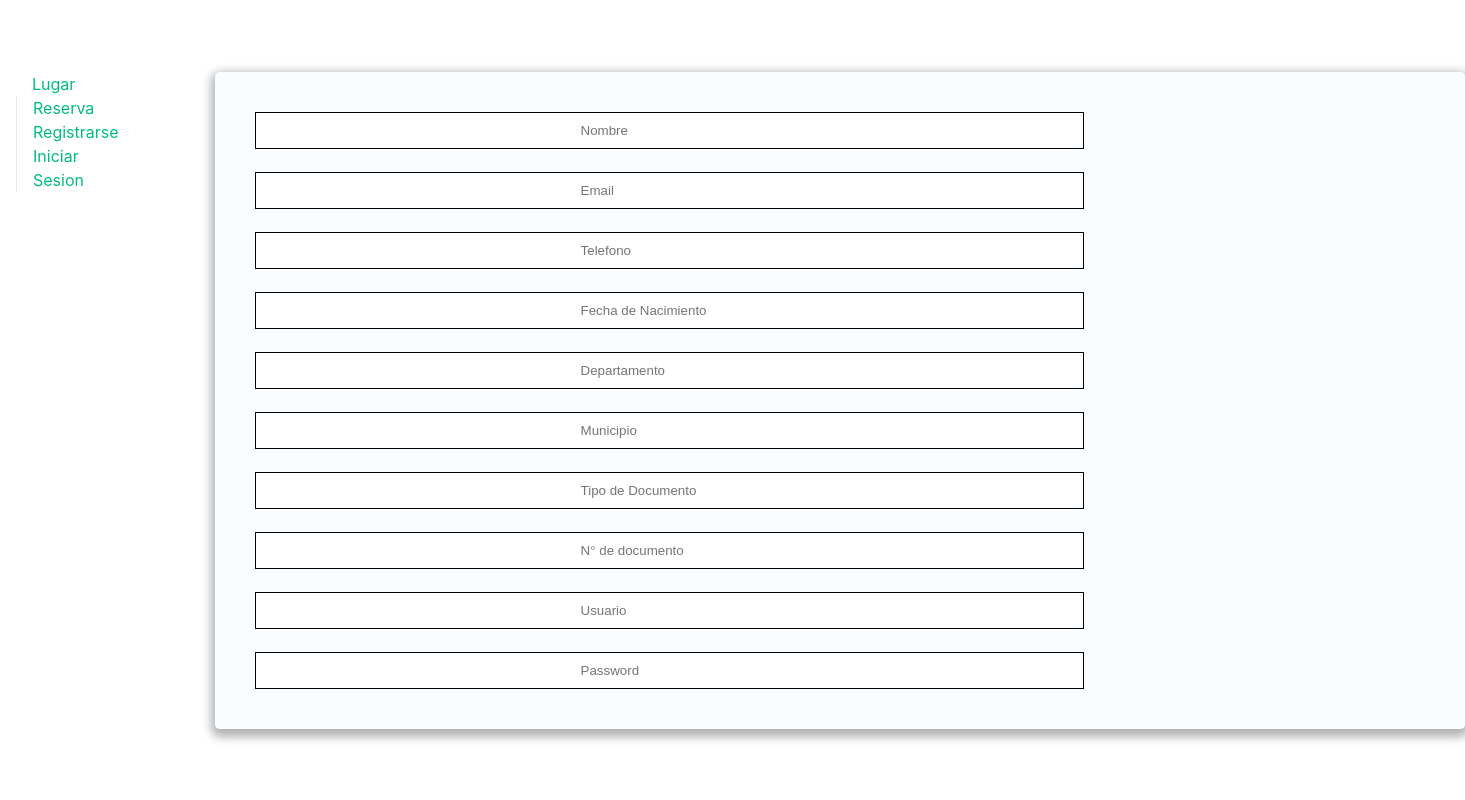
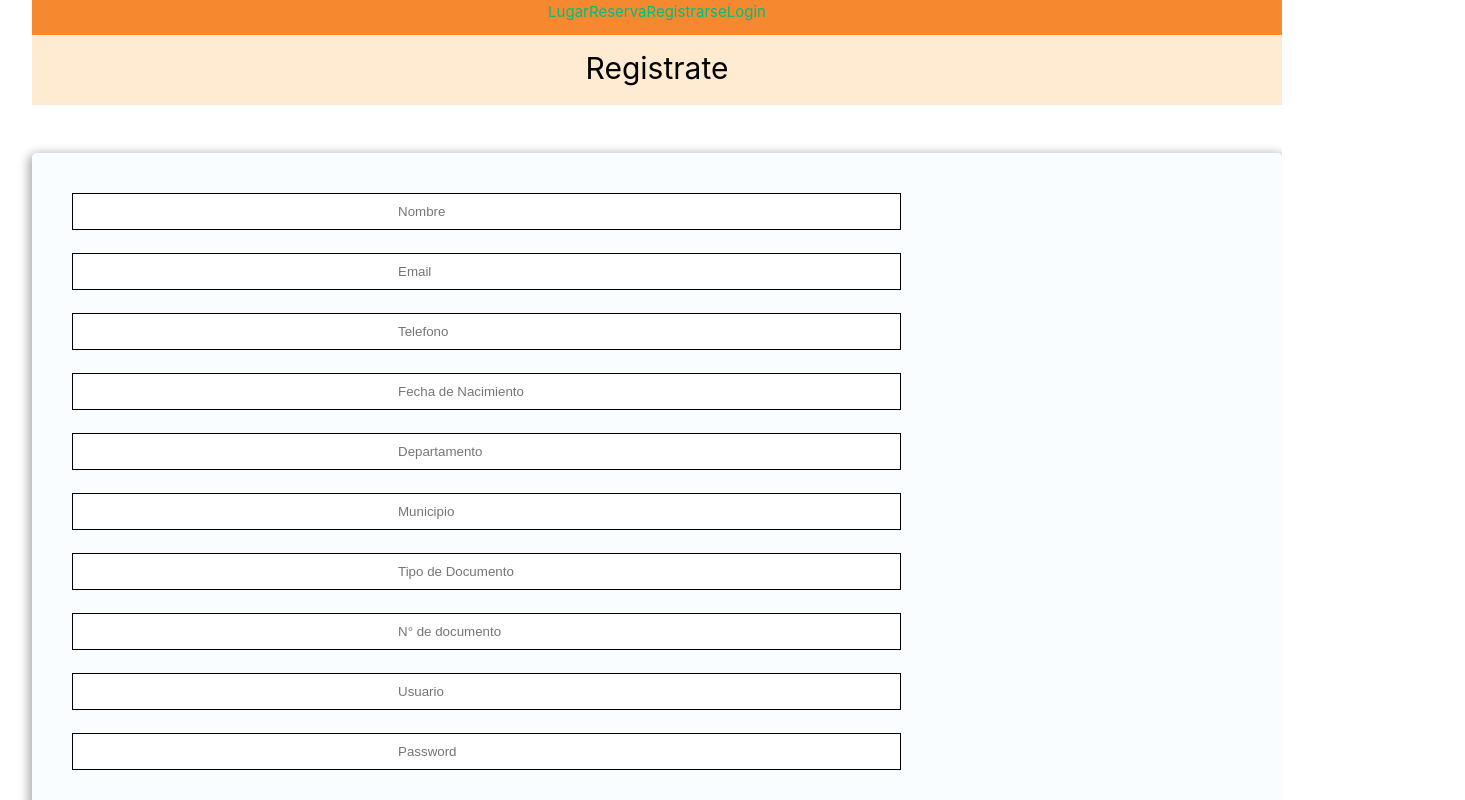
Before and after one commit to l1zz3th/Airbnb_vistas, a Vue app: page /user in a window 1280 px wide. Shown: the top 800 px of the page, 1465 px wide, since content can reach past the window. Built offline with nearby package versions, Linux system fonts and the light colour scheme.

Commit message:
confirmar

```diff
--- a/src/App.vue
+++ b/src/App.vue
@@ -1,59 +1,33 @@
 <script setup>
-import { RouterLink, RouterView } from 'vue-router'
+import { RouterLink, RouterView } from "vue-router";
 </script>
 
 <template>
   <header>
-      <nav>
-        <RouterLink to="/lugar">Lugar</RouterLink>
-        <RouterLink to="/reserva">Reserva</RouterLink>
-        <RouterLink to="/user">Registrarse</RouterLink>
-        <RouterLink to="/">Iniciar Sesion</RouterLink>
-      </nav>
+    <nav>
+    <RouterLink to="/lugar">Lugar</RouterLink>
+    <RouterLink to="/reserva">Reserva</RouterLink>
+    <RouterLink to="/user">Registrarse</RouterLink>
+    <RouterLink to="/">Login</RouterLink>
+  </nav>
   </header>
+
+  <div class="wrapper">
+  </div>
 
   <RouterView />
 </template>
 
 <style scoped>
-header {
-  line-height: 1.5;
-  max-height: 200px;
-  max-width: 400px;
-  background-color: white;
+body{
+  background-color: aliceblue;
 }
 
-nav {
-  width: 100%;
-  font-size: 12px;
+header{
+  background-color: #f68930;
   text-align: center;
-  margin-top: 2rem;
+  height: 35px;
+  width: 1250px;
 }
 
-
-nav a {
-  display: inline-block;
-  padding: 0 1rem;
-  border-left: 1px solid var(--color-border);
-}
-
-nav a:first-of-type {
-  border: 0;
-}
-
-@media (min-width: 1024px) {
-  header {
-    display: flex;
-    place-items: center;
-    padding-right: calc(var(--section-gap) / 2);
-  }
-
-  nav {
-    text-align: left;
-    margin-left: -1rem;
-    font-size: 1rem;
-    padding: 1rem 0;
-    margin-top: 1rem;
-  }
-}
 </style>
--- a/src/components/Login.vue
+++ b/src/components/Login.vue
@@ -2,10 +2,13 @@
 </script>
 
 <template>
+  <h1 class="title">Inicia Sesion</h1>
+
   <div class="contenedor">
-    <h1 class="title">Inicia Sesion</h1>
 
-    <img alt="Fondo" class="img-fondo" src="@/assets/images/fondo.jpg" />
+    <p>
+      <img alt="Fondo" class="img-fondo" src="@/assets/images/fondo.jpg" />
+    </p>
     <Content>
       <div>
         <form action class="form">
@@ -46,10 +49,10 @@
   width: 900px;
   height: 3rem auto;
   align-content: center;
+  display: flex;
+}
+.Content {
   display: block;
-}
-.content {
-  display: flex;
   align-items: center;
   height: 100vh;
   margin: 0 auto;
@@ -60,7 +63,7 @@
 h1 {
   text-align: center;
   color: black;
-  width: auto;
+  width: 900px;
   height: 70px;
   padding: 8px 8px 8px 8px;
   background: #ffebd2;
@@ -72,19 +75,20 @@ h1 {
 .img-fondo {
   background-position: center center;
   background-size: cover;
-  height: auto;
-  width: auto;
+  height: 650px;
+  width: 450px;
   flex: 0 0 calc(60%);
   position: relative;
 }
 
 .form {
-  background-position: center center;
+  background-position: right right;
   margin: 3rem auto;
   display: flex;
   flex-direction: column;
   justify-content: center;
-  width: 400px;
+  width: 350px;
+  height: 450px;
   min-width: auto;
   max-width: auto;
   background: rgba(250, 253, 255, 0.9);
--- a/src/components/Lugar.vue
+++ b/src/components/Lugar.vue
@@ -3,15 +3,6 @@
 </script>
 
 <template>
-<!-- Inicio de Navbar -->
-<nav class="navbar navbar-dark bg-dark">
-  <!-- Navbar content -->
-  <a class="navbar-brand" href="#">Navbar</a>
-  <button class="navbar-toggler" type="button" data-toggle="collapse" data-target="#navbarSupportedContent" aria-controls="navbarSupportedContent" aria-expanded="false" aria-label="Toggle navigation">
-    <span class="navbar-toggler-icon"></span>
-  </button>
-
-</nav>
 
   <!-- Contenedor 1, abarca el buscador -->
   <div class="container-1">
--- a/src/components/Usuario.vue
+++ b/src/components/Usuario.vue
@@ -2,6 +2,9 @@
 </script>
 
 <template>
+<div class="contenedor">
+  <h1 class="title">Registrate</h1>
+
   <form action class="form">
     <div class="form-label">
       <label for="NombreUser">
@@ -112,9 +115,38 @@
     </div>
 
   </form>
+</div>
+
 </template>
 
 <style scoped>
+.contenedor
+{
+  background-color: white;
+  width: 1250px;
+  height: 1000px;
+  position: center center;
+  display: block;
+}
+/* Estilos para titulo */
+.tittle {
+  text-align: center;
+}
+
+h1 {
+  text-align: center;
+  color: black;
+  width: auto;
+  height: 70px;
+  padding: 8px 8px 8px 8px;
+  background: #ffebd2;
+  border-color: #ffebd2;
+  border-width: 1px;
+  border-style: solid;
+}
+
+
+
 /* Estilos para formulario */
 .form {
   background-position: center center;
```
Also changed, not shown: src/components/icons/IconCommunity.vue (deleted, +0 -7 lines), src/components/icons/IconDocumentation.vue (deleted, +0 -7 lines), src/components/icons/IconEcosystem.vue (deleted, +0 -7 lines), src/components/icons/IconSupport.vue (deleted, +0 -7 lines), src/components/icons/IconTooling.vue (deleted, +0 -19 lines).
